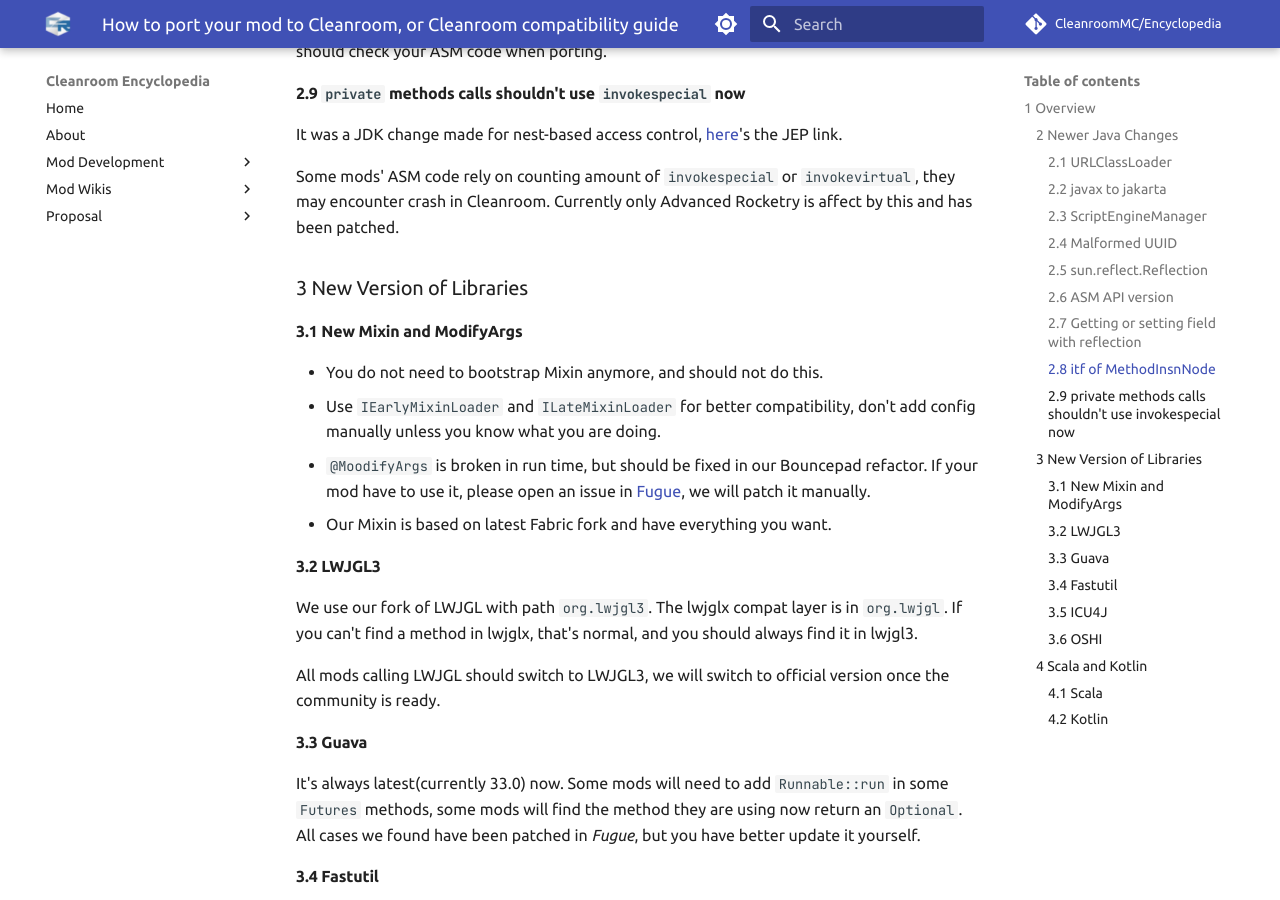
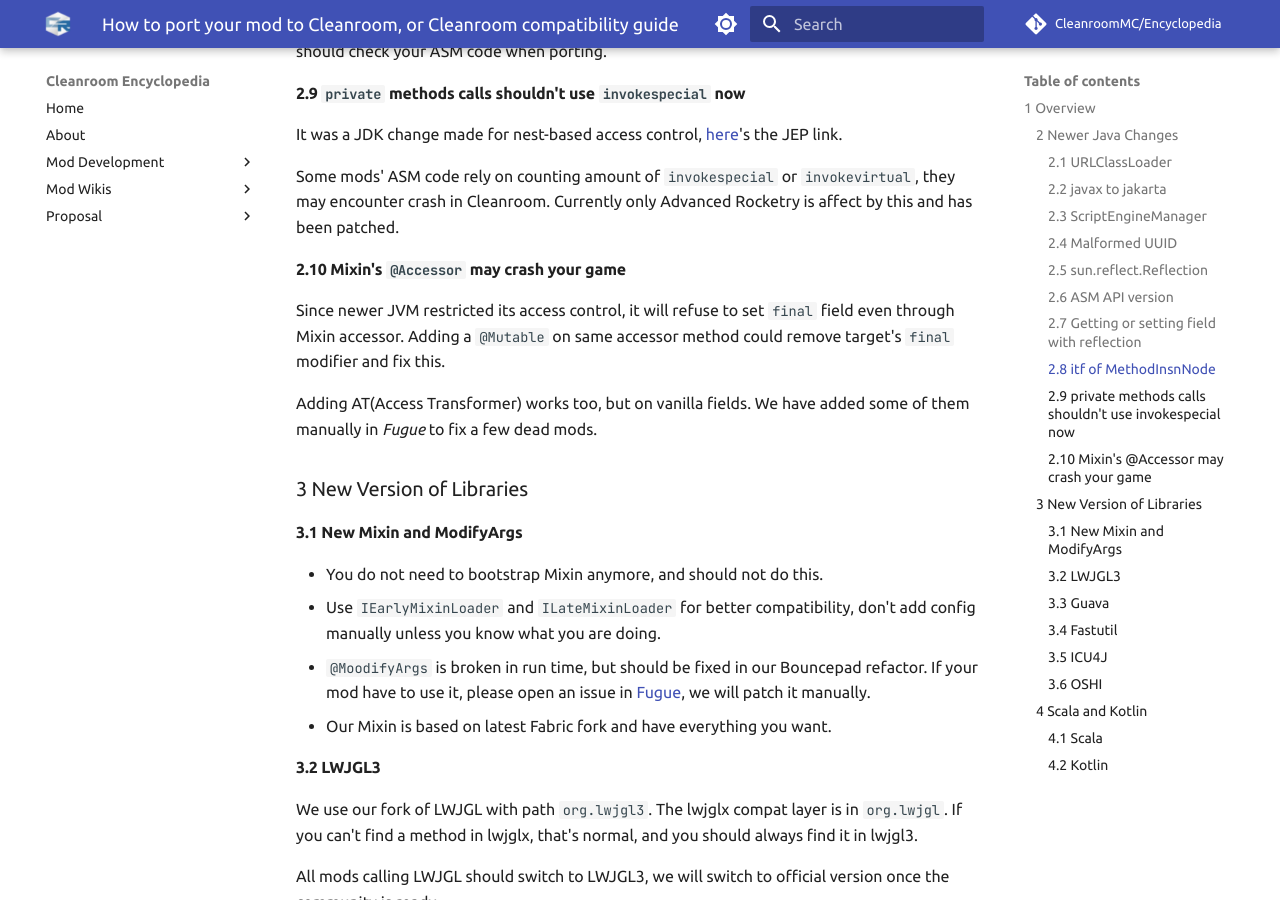
Before and after one commit to CleanroomMC/Encyclopedia, an MkDocs documentation site: the page built from docs/mod-development/port-to-cleanroom/port-to-cleanroom.md, in a window 1280 px wide and 900 px high, scrolled down 2218 px. Built offline with MkDocs 1.6.1 and Material for MkDocs 9.7.7, drawn with Linux system fonts in a browser that asks for light colours; comment, search, counter and statistics services are not loaded.

Commit message:
Add @Accessor content

```diff
--- a/docs/mod-development/port-to-cleanroom/port-to-cleanroom.md
+++ b/docs/mod-development/port-to-cleanroom/port-to-cleanroom.md
@@ -63,6 +63,10 @@
 It was a JDK change made for nest-based access control, [here](https://openjdk.org/jeps/181)'s the JEP link.
 
 Some mods' ASM code rely on counting amount of `invokespecial` or `invokevirtual`, they may encounter crash in Cleanroom. Currently only Advanced Rocketry is affect by this and has been patched.
+#### 2.10 Mixin's `@Accessor` may crash your game
+Since newer JVM restricted its access control, it will refuse to set `final` field even through Mixin accessor. Adding a `@Mutable` on same accessor method could remove target's `final` modifier and fix this.
+
+Adding AT(Access Transformer) works too, but on vanilla fields. We have added some of them manually in *Fugue* to fix a few dead mods.
 ### 3 New Version of Libraries
 #### 3.1 New Mixin and ModifyArgs
 - You do not need to bootstrap Mixin anymore, and should not do this.
```
